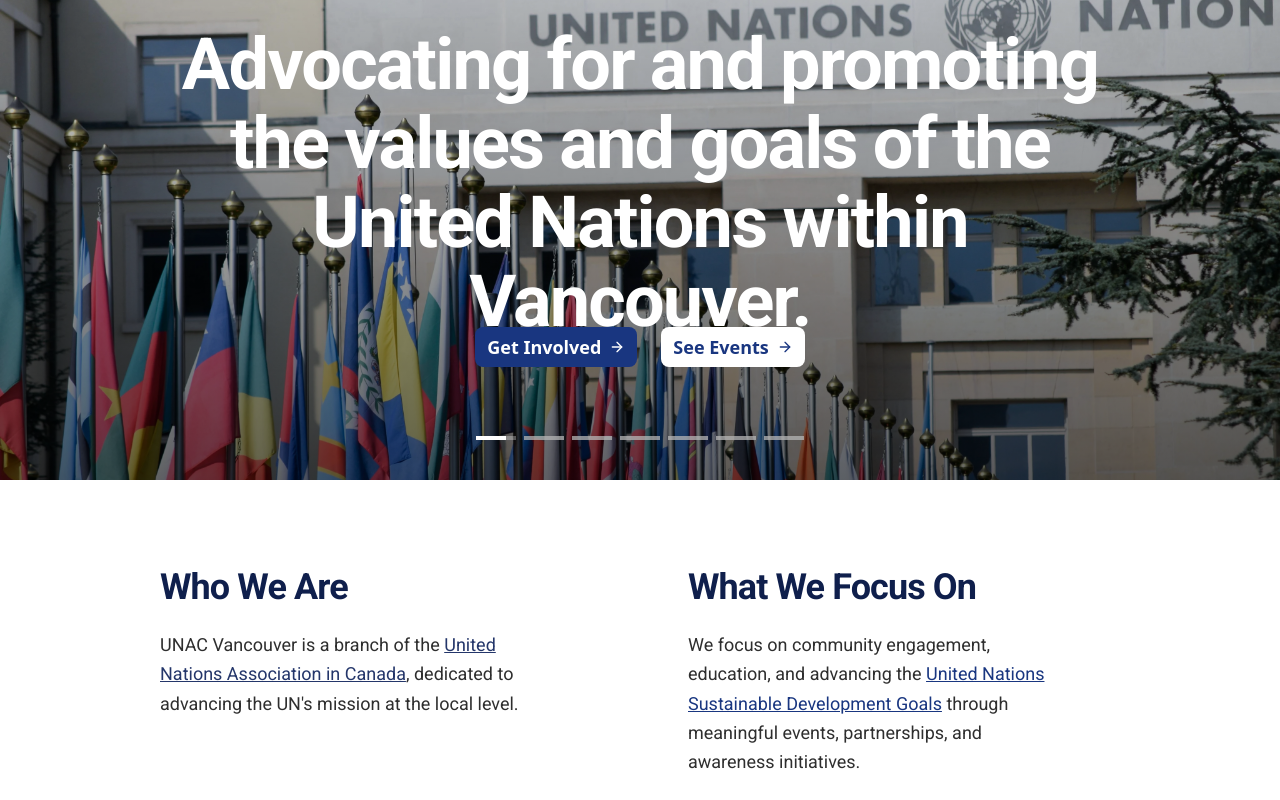
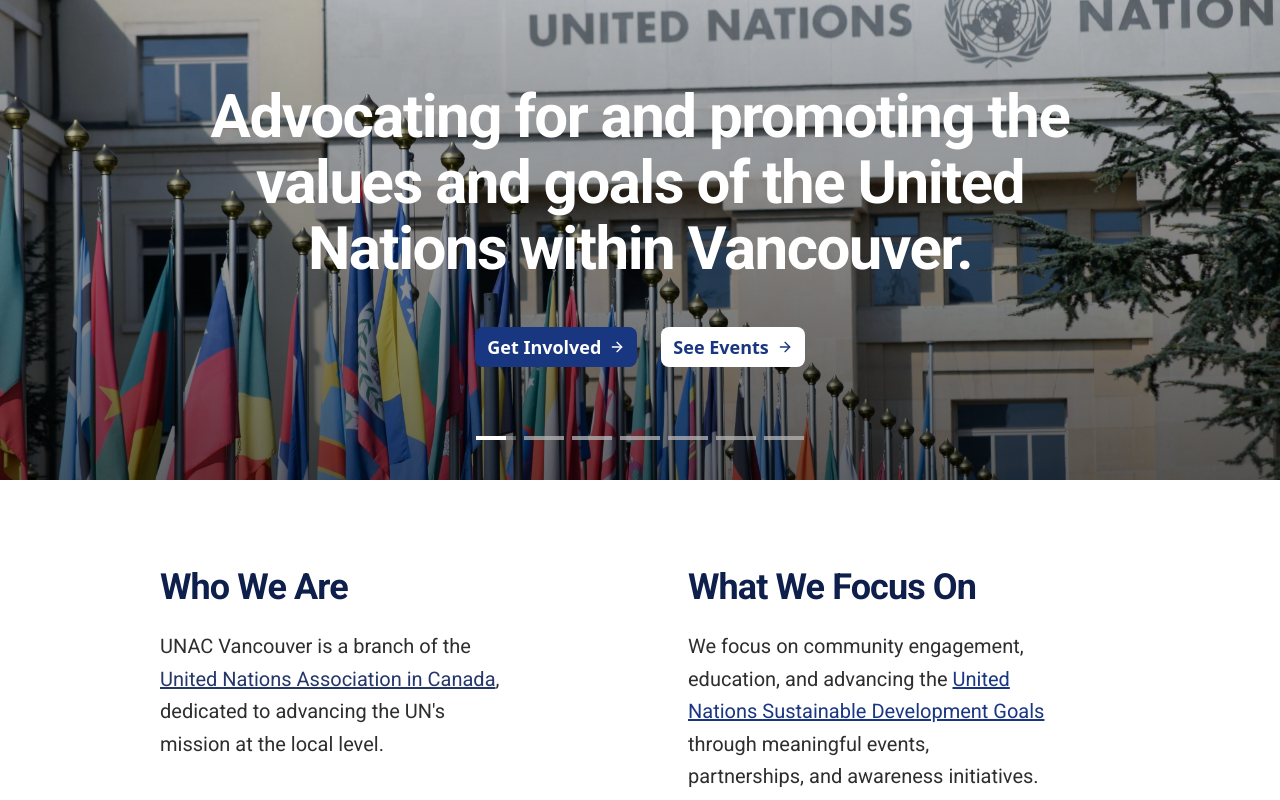
Before and after one commit to unac-vancouver/unacv-website, a React (Vite) app in the folder frontend/: page / in a window 1280 px wide. Shown: the top 800 px of the page. Built offline with nearby package versions, Linux system fonts and the light colour scheme.

Commit message:
feat: update typography styles for Display and BodyLarge components

```diff
--- a/frontend/src/components/ui/Typographies.tsx
+++ b/frontend/src/components/ui/Typographies.tsx
@@ -12,10 +12,10 @@ export function Display({ children, className }: TypographyProps) {
     <h1
       className={cn(
         "font-roboto font-bold text-foreground",
-        "text-4xl leading-tight tracking-tight", // Mobile
-        "md:text-5xl md:leading-tight", // Tablet
-        "lg:text-6xl lg:leading-[1.1]", // Desktop
-        "xl:text-7xl xl:leading-[1.1]", // Large displays
+        "text-3xl leading-tight tracking-tight", // Mobile
+        "md:text-4xl md:leading-tight", // Tablet
+        "lg:text-5xl lg:leading-[1.1]", // Desktop
+        "xl:text-6xl xl:leading-[1.1]", // Large displays
         className
       )}
     >
@@ -99,7 +99,7 @@ export function BodyLarge({ children, className }: TypographyProps) {
       className={cn(
         "font-roboto font-normal text-foreground",
         "text-base leading-relaxed tracking-normal", // Mobile
-        "md:text-lg md:leading-relaxed", // Tablet
+        "md:text-xl md:leading-relaxed", // Tablet
         className
       )}
     >
```
